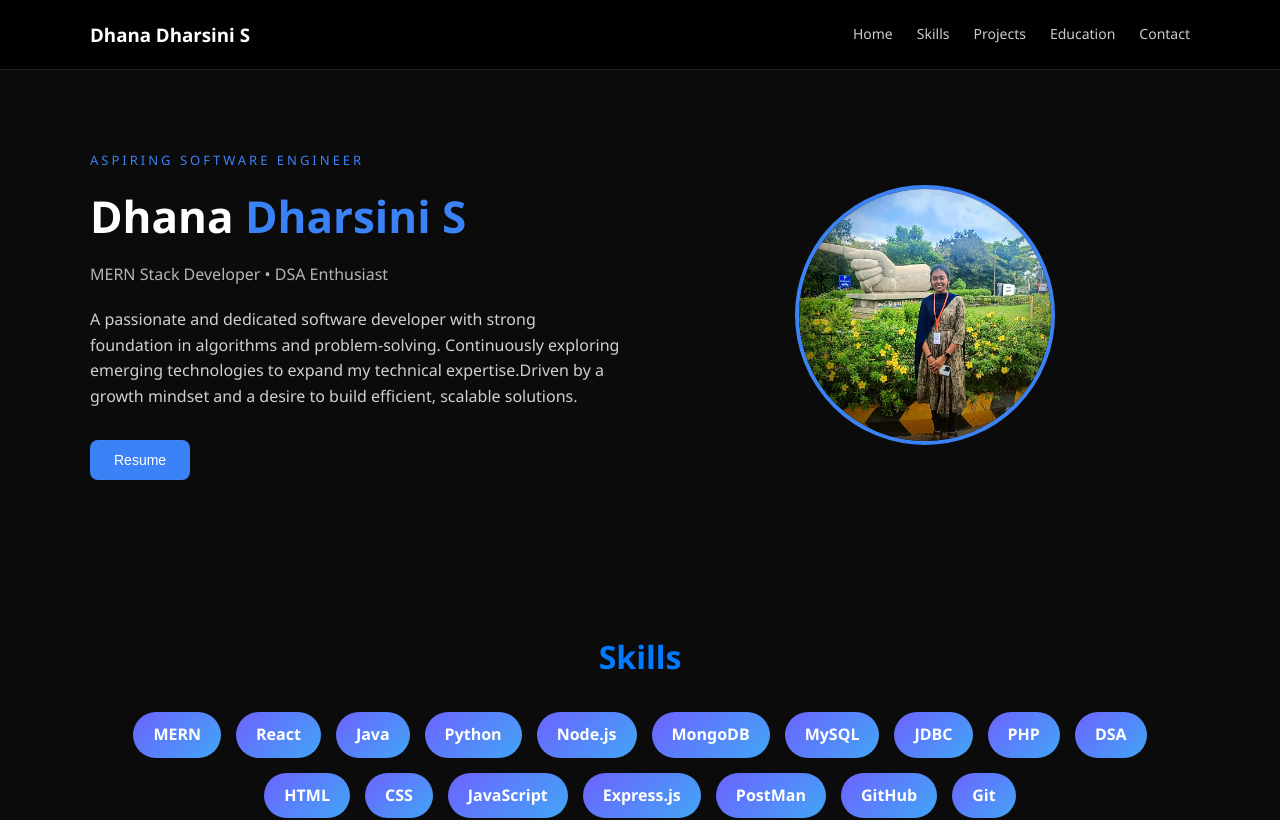
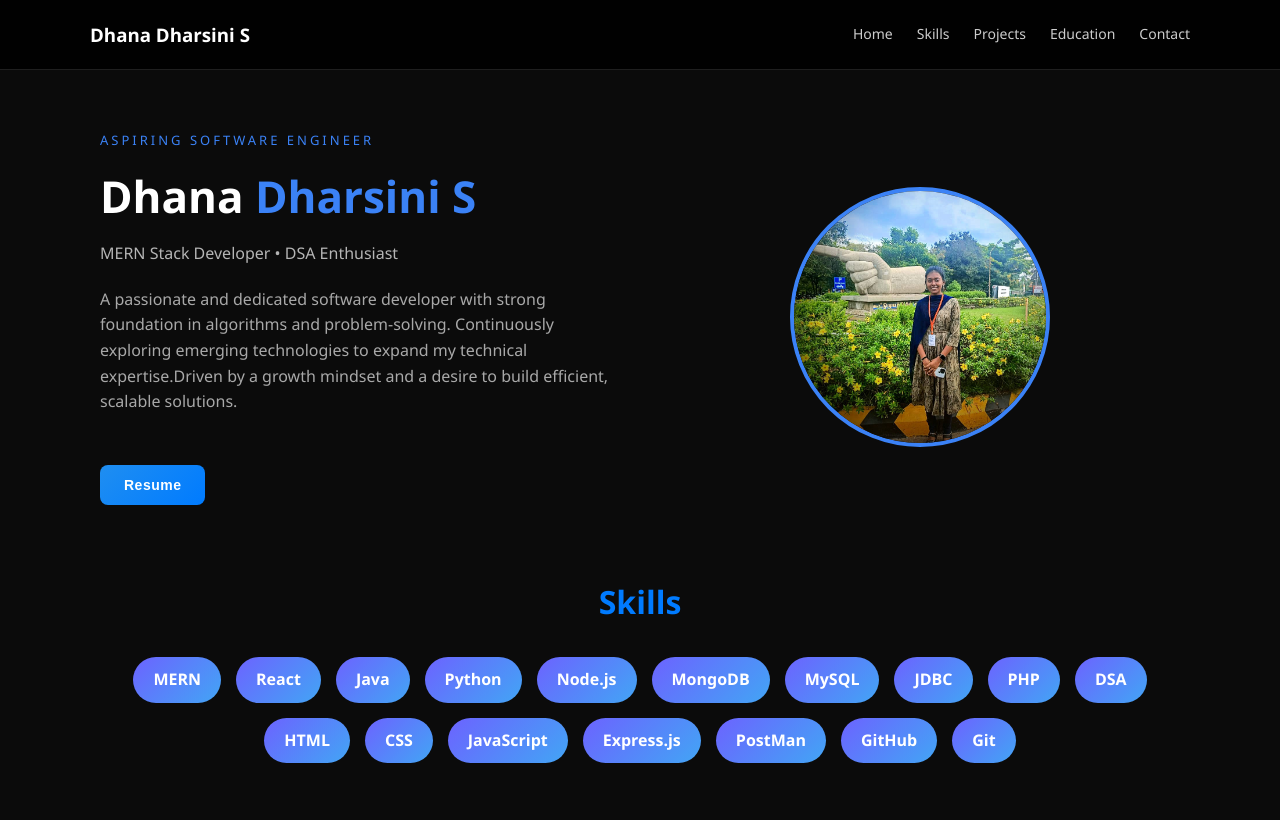
Before and after one commit to dhanadharsini/Portfolio, a React (Vite) app: page / in a window 1280 px wide. Shown: the top 820 px of the page. Built offline with nearby package versions, Linux system fonts and the light colour scheme.

Commit message:
Updated UI / content

```diff
--- a/src/components/Hero.jsx
+++ b/src/components/Hero.jsx
@@ -1,5 +1,6 @@
 import img from "../assets/dd.jpeg";
 import resume from "../assets/resume.pdf";
+import "../styles/hero.css"
 
 
 export default function Hero() {
--- a/src/index.css
+++ b/src/index.css
@@ -121,11 +121,6 @@ h1, h2 {
   font-size: 14px;
 }
 
-.primary {
-  background-color: #3b82f6;
-  color: white;
-}
-
 .outline {
   background: transparent;
   border: 1px solid #3b82f6;
@@ -186,6 +181,7 @@ h1, h2 {
 .skills {
   padding: 50px 10px;
   text-align: center;
+  margin-top: -60px;
 }
 
 .skills h2 {
@@ -238,6 +234,7 @@ h1, h2 {
 
 .projects-section {
   padding: 30px 20px;
+  margin-top: -60px;
 }
 
 .projects-grid {
--- a/src/styles/hero.css
+++ b/src/styles/hero.css
@@ -1,9 +1,9 @@
 .hero {
+  min-height: calc(100vh - 60px); /* subtract navbar height */
+  padding-top: 0;
+  margin-top: 0;
   display: flex;
-  justify-content: space-between;
   align-items: center;
-  padding: 80px 60px;
-  min-height: 10vh;
 }
 
 .hero-left {
@@ -96,3 +96,40 @@
     padding-top: 30px;      /* tighter spacing */
   }
 }
+.primary {
+  display: inline-block;
+  margin-top: 20px;
+  padding: 10px 24px;
+
+  background: linear-gradient(135deg, #1f8ef1, #007bff);
+  color: #fff;
+
+  font-size: 14px;
+  font-weight: 600;
+  letter-spacing: 0.5px;
+
+  border: none;
+  border-radius: 20px;
+  cursor: pointer;
+  text-decoration: none;
+
+  transition: all 0.3s ease;
+}
+
+/* ======================================= */
+/* 💻 REDUCE GAP BETWEEN HERO & SKILLS */
+/* ======================================= */
+
+@media (min-width: 769px) {
+
+  /* Reduce space below hero */
+  .hero {
+    padding-bottom: 5px;   /* was too large */
+    margin-bottom: 0;
+  }
+
+  /* Reduce space above skills */
+  #skills {
+    padding-top: 1px;      /* tighter spacing */
+  }
+}
```
